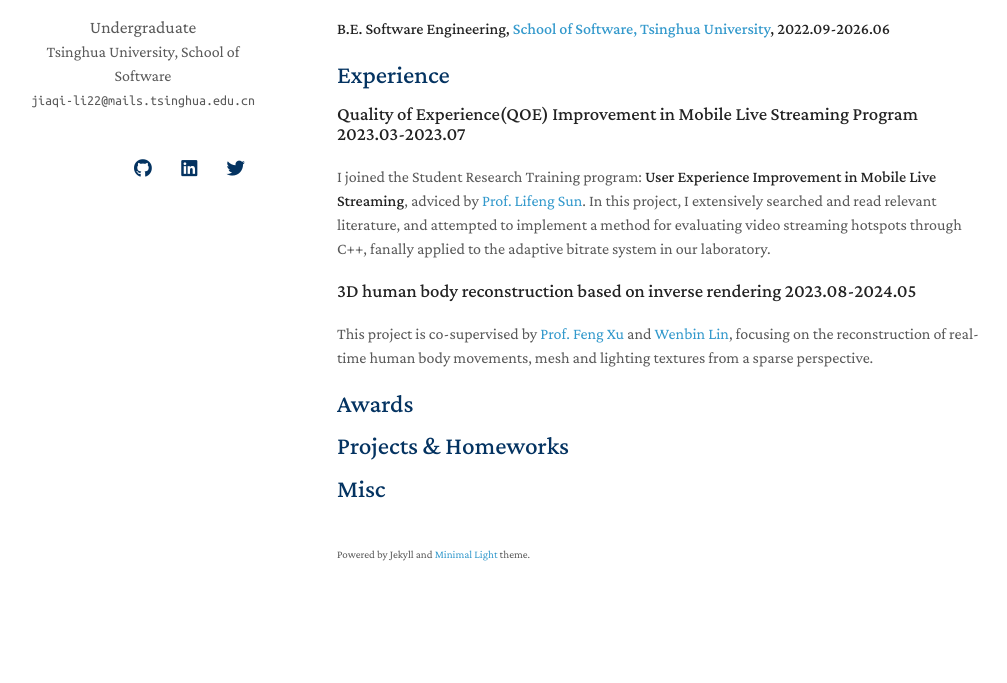
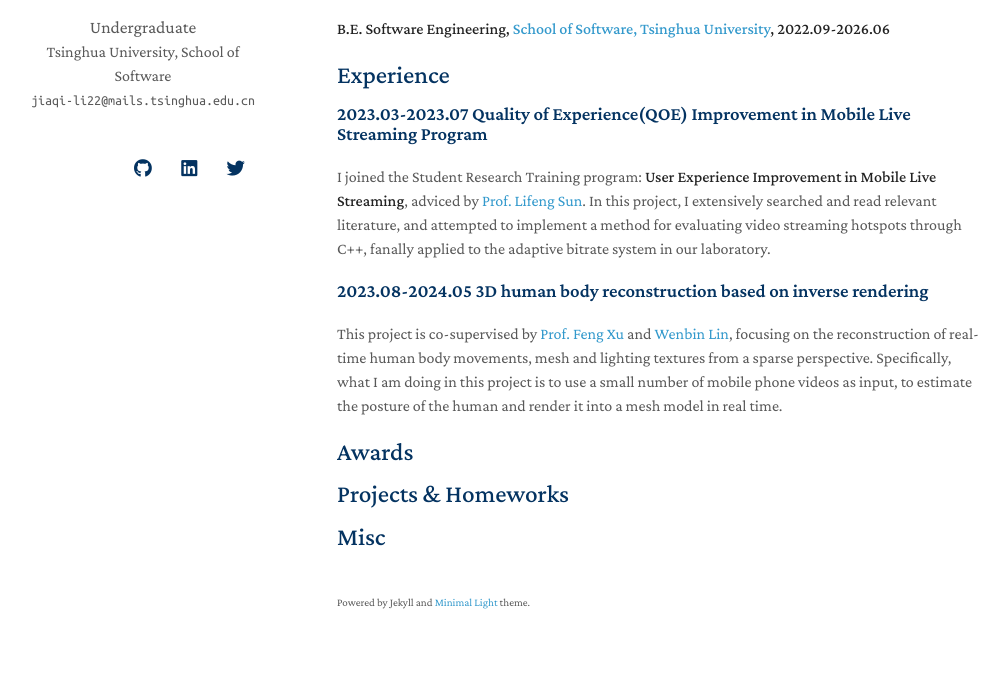
Before and after one commit to Songard/Songard.github.io, a Jekyll site: the page built from index.md, in a window 1280 px wide. Shown: the part 226-909 px from the top of the page, without its empty margins (133-1140 px from the left). Built offline with Jekyll 4.4.1, drawn with Linux system fonts in a browser that asks for light colours; nearby versions of some CDN libraries; a style sheet for code colours, icons or effects is not loaded; our own code applies the rules of GitHub Pages for plain Markdown files.

Commit message:
Update index.md

```diff
--- a/index.md
+++ b/index.md
@@ -7,19 +7,21 @@
 I am currently a **Second-year** undergraduate student at the **School of Software, Tsinghua University**, guided by [Prof. Feng Xu](http://xufeng.site/). My research interests lie primarily in **Computer Vision** and **Graphics** . I am passionate about exploring more research areas.
 Please feel free to contact me!
 
-## **Education**
+
+## Education
 
 **B.E. Software Engineering, [School of Software, Tsinghua University](https://www.thss.tsinghua.edu.cn/en/), 2022.09-2026.06**
+
 
 <!-- {% include_relative _includes/publications.md %} -->
 ## Experience
 
 <!-- - **[Feb. 2020]** Our paper about incremental learning is accepted to CVPR 2020. -->
-### **Quality of Experience(QOE) Improvement in Mobile Live Streaming Program 2023.03-2023.07**
+### 2023.03-2023.07 Quality of Experience(QOE) Improvement in Mobile Live Streaming Program
 I joined the Student Research Training program: **User Experience Improvement in Mobile Live Streaming**, adviced by [Prof. Lifeng Sun](https://www.cs.tsinghua.edu.cn/csen/info/1180/4034.htm). In this project, I extensively searched and read relevant literature, and attempted to implement a method for evaluating video streaming hotspots through C++, fanally applied to the adaptive bitrate system in our laboratory.
 
-### **3D human body reconstruction based on inverse rendering 2023.08-2024.05**
-This project is co-supervised by [Prof. Feng Xu](http://xufeng.site/) and [Wenbin Lin]([http://xufeng.site/](https://wenbin-lin.github.io/)), focusing on the reconstruction of real-time human body movements, mesh and lighting textures from a sparse perspective.
+### 2023.08-2024.05 3D human body reconstruction based on inverse rendering
+This project is co-supervised by [Prof. Feng Xu](http://xufeng.site/) and [Wenbin Lin]([http://xufeng.site/](https://wenbin-lin.github.io/)), focusing on the reconstruction of real-time human body movements, mesh and lighting textures from a sparse perspective. Specifically, what I am doing in this project is to use a small number of mobile phone videos as input, to estimate the posture of the human and render it into a mesh model in real time.
 
 
 ## Awards
```
